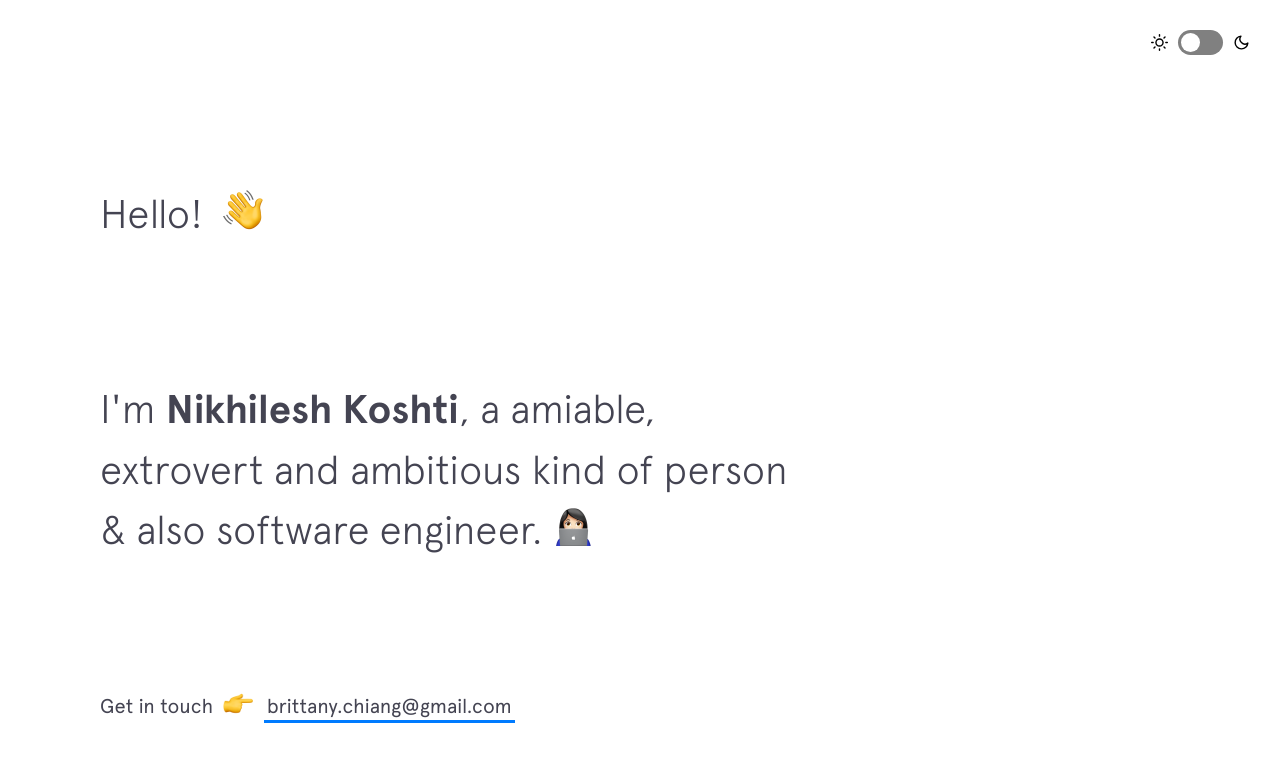
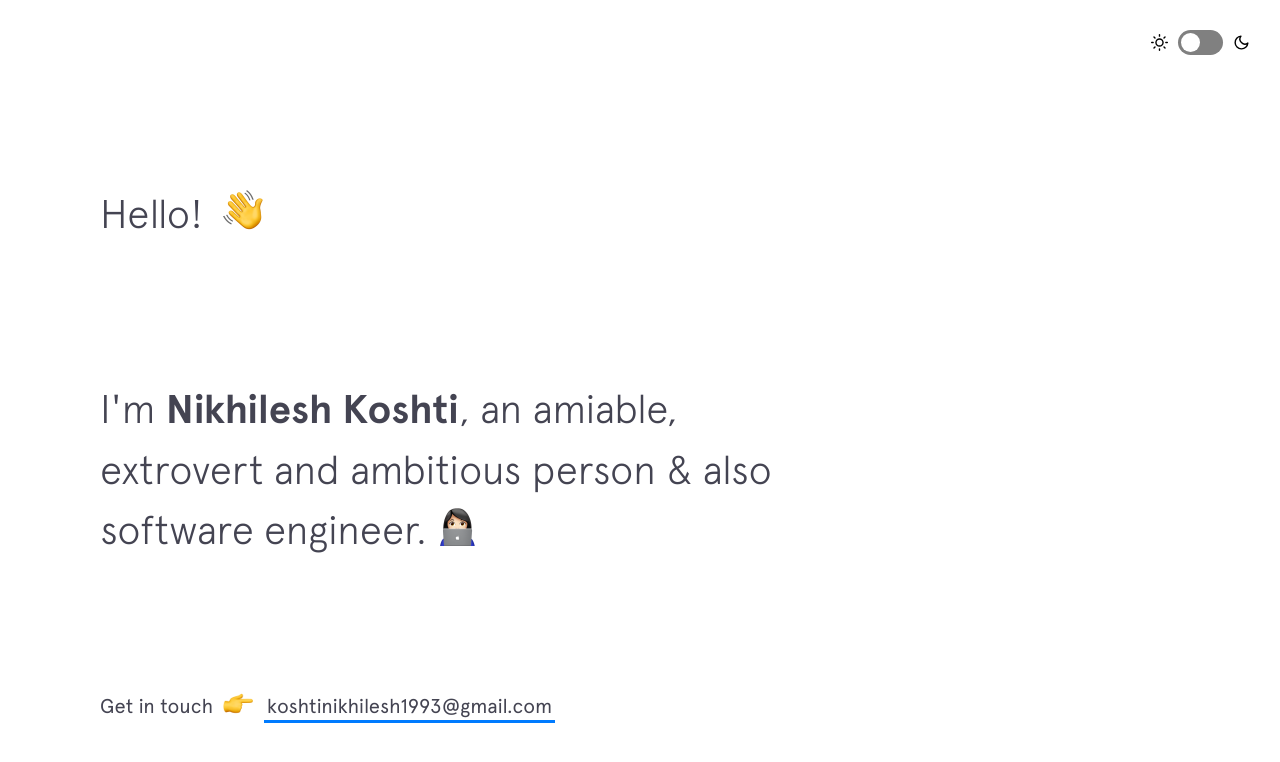
Before and after one commit to koshtinikhilesh/koshtinikhilesh.github.io, a Jekyll site: the page built from index.html, in a window 1280 px wide and 900 px high. Shown: the top 762 px of the window. Built offline with Jekyll 4.4.1, drawn with Linux system fonts in a browser that asks for light colours; nearby versions of some CDN libraries; some of the changed text lies outside the part shown.

Commit message:
Added introduction:

```diff
--- a/_includes/background.html
+++ b/_includes/background.html
@@ -2,23 +2,18 @@
   <div class="section__title">Background</div>
   <div class="section__content">
     <p>
-      I'm currently an Engineer at
-      <a class="underline-link" href="https://www.upstatement.com/" target="_blank">Upstatement</a> building things for the web with some awesome people. I recently graduated from
-      <a class="underline-link" href="http://www.ccis.northeastern.edu/" target="_blank">Northeastern University</a> after completing three awesome six-month co-ops at
-      <a class="underline-link" href="https://us.mullenlowe.com/" target="_blank">MullenLowe U.S.</a>,
-      <a class="underline-link" href="https://starry.com/" target="_blank">Starry</a>, and
-      <a class="underline-link" href="https://www.apple.com/music/" target="_blank">Apple Music</a>.
+      I am currently working as Python Automation Engineer in
+      <a class="underline-link" href="https://www.einfochips.com/" target="_blank">Einfochips An Arrow Company</a> I graduated from Gujarat Technological University in 2015, afterwhich I gradually started accepting the impacts of technology in day to day life.
+
+
     </p>
 
     <p>
-      As a software engineer, I enjoy bridging the gap between engineering and design &mdash; combining my technical knowledge
-      with my keen eye for design to create a beautiful product. My goal is to always build applications that are scalable
-      and efficient under the hood while providing engaging, pixel-perfect user experiences.
+      <strong>In terms of my behaviour and attitude &mdash; </strong> I am a conscientious person who works hard and pays attention to detail. Along with that, I'm also inquisitive nature who always intrigue to learn from the surroundings. My passion is to make chatbots for various platform like google assistant, alexa, facebook messenger and skype.
     </p>
 
     <p>
-      <strong>When I'm not in front of a computer screen</strong>, I'm probably snowboarding, cruising around on my penny board,
-      or crossing off another item on my bucket list.
+      <strong>In the leisure time,</strong>, I invest my time playing arcade as well as open world high graffic integrated computer games to develop the strategical thinking and logical capability in myself. My favourite games are Maxpayne, Watchdogs, Call of Duty, Hitman and Hot Pursuit.
     </p>
 
     <!-- {% include employment-status.html %} -->
--- a/_includes/footer.html
+++ b/_includes/footer.html
@@ -4,9 +4,9 @@
       <span>Designed &amp; Developed by</span>
     </div>
     <div class="bottom">
-      <span>Brittany Chiang</span>
+      <span>Koshti Nikhilesh</span>
       <img class="emoji" src="{{site.baseurl}}/img/emojis/rockon.png" alt="emoji">
-      <span>2018</span>
+      <span>2019</span>
     </div>
   </div>
   <div class="footer__links">
--- a/_includes/intro.html
+++ b/_includes/intro.html
@@ -4,7 +4,7 @@
   </h1>
 
   <h2 class="intro__tagline">I'm
-    <span class="name">Nikhilesh Koshti</span>, a amiable, extrovert and ambitious kind of person &amp; also software engineer.
+    <span class="name">Nikhilesh Koshti</span>, an amiable, extrovert and ambitious person &amp; also software engineer.
     <span class="emoji technologist"></span>
   </h2>
 
@@ -12,7 +12,7 @@
     <span>Get in touch </span>
     <span class="emoji pointer"></span>
     <span>
-      <a href="mailto:brittany.chiang@gmail.com" target="_blank" class="highlight-link">brittany.chiang@gmail.com</a>
+      <a href="mailto:koshtinikhilesh1993@gmail.com" target="_blank" class="highlight-link">koshtinikhilesh1993@gmail.com</a>
     </span>
   </h3>
 </header>
```
